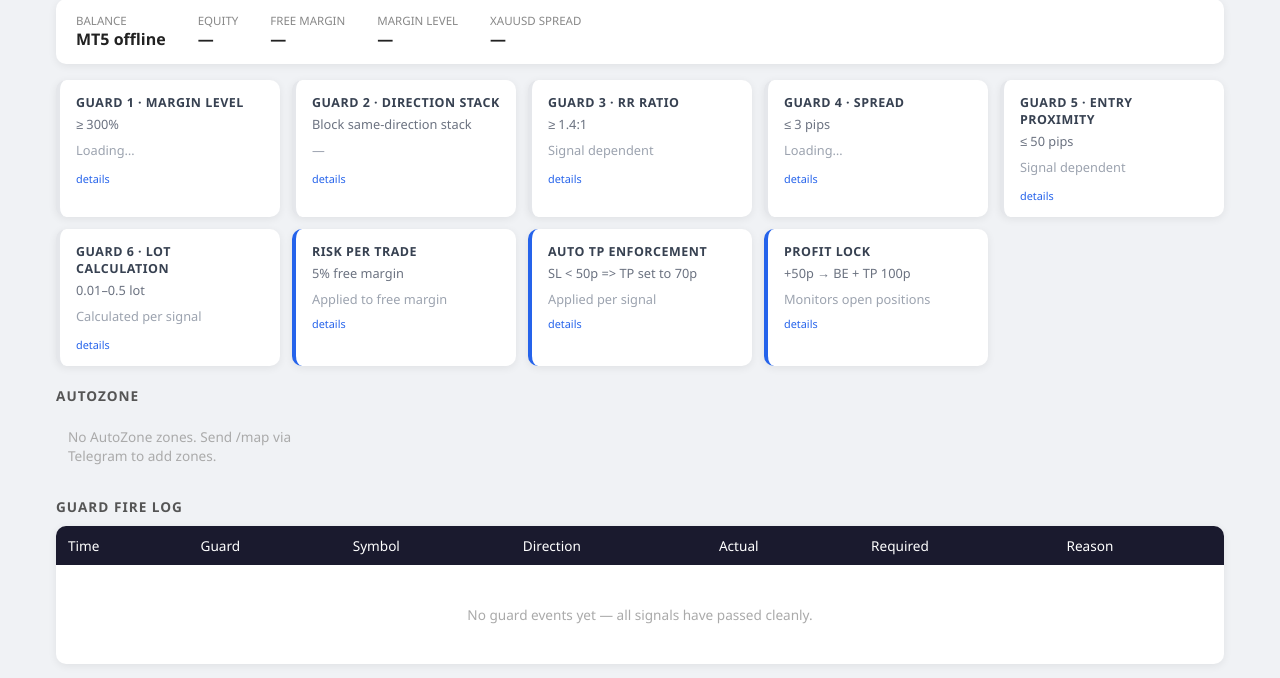
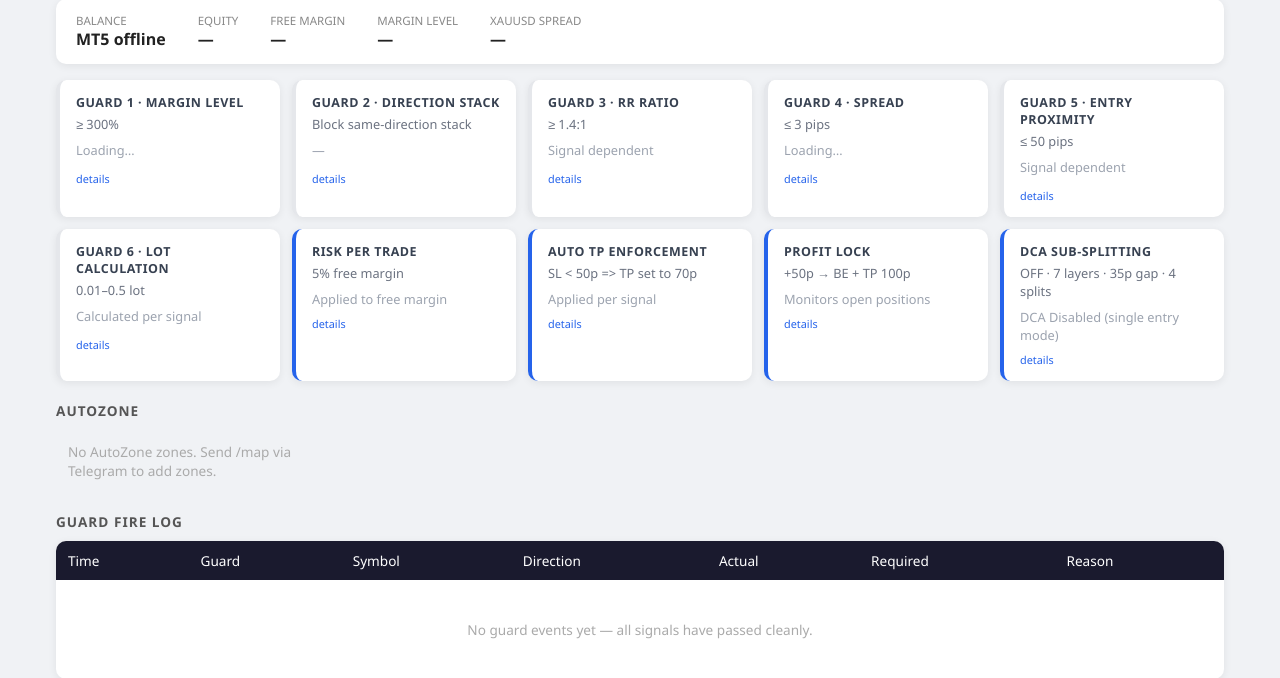
Before and after one commit to jerzagit/botsignal, a Flask app: page / in a window 1280 px wide. Shown: the part 393-1071 px from the top of the page. Run offline with Flask 3, Linux system fonts and the light colour scheme; data that the repository does not hold is empty.

Commit message:
Update dashboard with dynamic sub-splitting info and DCA estimate
- Add DCA Sub-Splitting info card with scaling examples and TP cycling
- Add live DCA estimate to account bar (layers × splits × sub_lot)
- Update Guard 6, Risk, Profit Lock detail panels for sub-order context
- API returns DCA config + live estimated breakdown from current margin

Co-Authored-By: Claude Opus 4.6 <noreply@anthropic.com>

```diff
--- a/dashboard/app.py
+++ b/dashboard/app.py
@@ -24,6 +24,7 @@ from core.config import (
     SL_MIN_PIPS, TP_ENFORCE_PIPS, RISK_PERCENT, MIN_LOT, MAX_LOT,
     MT5_SYMBOL_SUFFIX, SL_PIP_SIZE, ENV_MODE, MAP_ENABLED,
     PROFIT_LOCK_ENABLED, PROFIT_LOCK_PIPS, PROFIT_LOCK_TP_PIPS,
+    LAYER_MODE, LAYER_COUNT, LAYER2_PIPS, MAX_SUB_SPLITS,
 )
 from dashboard.poller import start_poller
 
@@ -191,6 +192,14 @@ def api_guards_config():
             "threshold": f"+{PROFIT_LOCK_PIPS}p → BE + TP {PROFIT_LOCK_TP_PIPS}p",
             "enabled": PROFIT_LOCK_ENABLED,
         },
+        "dca": {
+            "enabled":        LAYER_MODE,
+            "max_layers":     LAYER_COUNT,
+            "layer_gap_pips": LAYER2_PIPS,
+            "max_sub_splits": MAX_SUB_SPLITS,
+            "min_lot":        MIN_LOT,
+            "threshold":      f"{'ON' if LAYER_MODE else 'OFF'} · {LAYER_COUNT} layers · {LAYER2_PIPS}p gap · {MAX_SUB_SPLITS} splits",
+        },
     })
 
 
@@ -218,6 +227,27 @@ def api_guards_live():
         spread_pips = round((tick.ask - tick.bid) / SL_PIP_SIZE, 2) if tick else None
         margin_level = round(acc.margin_level, 1) if acc and acc.margin > 0 else None
 
+        # Estimate DCA breakdown from current free margin (assuming ~50p SL, XAUUSD)
+        dca_estimate = None
+        if acc and LAYER_MODE:
+            free = acc.margin_free
+            # Rough lot estimate: (free × risk%) / (50 SL × $10 pip_value)
+            est_total_lot = round(free * RISK_PERCENT / (50 * 10), 2)
+            if est_total_lot >= MIN_LOT:
+                est_layers = min(LAYER_COUNT, max(1, int(est_total_lot / MIN_LOT)))
+                est_lot_per_layer = round(est_total_lot / est_layers, 2)
+                est_affordable = max(1, int(est_lot_per_layer / MIN_LOT))
+                est_splits = min(est_affordable, MAX_SUB_SPLITS)
+                est_sub_lot = max(MIN_LOT, round(est_lot_per_layer / est_splits, 2))
+                dca_estimate = {
+                    "total_lot":     est_total_lot,
+                    "layers":        est_layers,
+                    "lot_per_layer": est_lot_per_layer,
+                    "splits":        est_splits,
+                    "sub_lot":       est_sub_lot,
+                    "total_orders":  est_layers * est_splits,
+                }
+
         return jsonify({
             "margin_level":    margin_level,
             "margin_level_ok": margin_level is None or margin_level >= MIN_MARGIN_LEVEL,
@@ -226,6 +256,7 @@ def api_guards_live():
             "balance":         round(acc.balance, 2) if acc else None,
             "equity":          round(acc.equity, 2)  if acc else None,
             "free_margin":     round(acc.margin_free, 2) if acc else None,
+            "dca_estimate":    dca_estimate,
         })
     except Exception as e:
         return jsonify({"error": str(e)}), 500
--- a/dashboard/templates/index.html
+++ b/dashboard/templates/index.html
@@ -257,6 +257,10 @@
     <div class="item"><span class="lbl">Free Margin</span><span class="val" id="acc-free">—</span></div>
     <div class="item"><span class="lbl">Margin Level</span><span class="val" id="acc-margin-level">—</span></div>
     <div class="item"><span class="lbl">XAUUSD Spread</span><span class="val" id="acc-spread">—</span></div>
+    <div class="item" id="dca-estimate-item" style="display:none;border-left:2px solid #e5e7eb;padding-left:16px;">
+      <span class="lbl">Est. DCA Split</span>
+      <span class="val" id="acc-dca-estimate" style="font-size:0.85rem;">—</span>
+    </div>
   </div>
 
   <!-- Guard cards (6 guards + 2 info cards) -->
@@ -337,12 +341,14 @@ DCA L2+: Always skipped (enters 35p deeper by design)</div>
       <div class="g-status" id="gc-lot_calc-status"></div>
       <div class="g-toggle" onclick="toggleDetail(this)">details</div>
       <div class="g-detail">
-        Blocks if calculated lot is 0 — account too small for even MIN_LOT. Lot = (free_margin × risk%) / (SL_pips × pip_value). In DCA mode, further split by layers and TPs.
-        <div class="scenario">PASS: $1000 margin, 10% risk, 45p SL → 0.23 lot
-  DCA: 0.23 / 2 layers = 0.12/layer
-  TP split: 0.12 / 2 TPs = 0.06 per sub-order ✓
-BLOCK: $50 margin, 10% risk, 100p SL → 0.005 lot
-  Below MIN_LOT 0.01 → blocked</div>
+        Blocks if calculated lot is 0 — account too small for even MIN_LOT. Lot = (free_margin × risk%) / (SL_pips × pip_value). In DCA mode, split by layers then dynamically sub-split per layer.
+        <div class="scenario">PASS: $1000 margin, 10% risk, 45p SL → 0.22 lot
+  DCA: 0.22 / 7 layers = 0.03/layer
+  Sub-split: min(3, MAX_SUB_SPLITS) = 3
+  → 3 sub-orders × 0.01 per layer ✓
+PASS: $500, 0.12 lot / 7 layers = 0.02
+  → 2 sub-orders × 0.01 per layer ✓
+BLOCK: $50 margin → 0.005 lot < MIN_LOT → blocked</div>
       </div>
     </div>
     <div class="guard-card info">
@@ -353,10 +359,11 @@ BLOCK: $50 margin, 10% risk, 100p SL → 0.005 lot
       <div class="g-detail">
         Maximum percentage of free margin risked per signal. All layers combined worst-case loss stays within this budget. Lot is calculated once at signal arrival using entry_mid.
         <div class="scenario">$1000 free margin × 10% = $100 max risk
-Total lot sized to lose ~$100 if all layers hit SL
+Total lot → split across 7 layers → 4 sub-orders each
+All 28 sub-orders combined SL loss ≈ $100
 L1 risks more (enters far from SL)
-L2 risks less (enters close to SL)
-Combined ≈ budget</div>
+L2+ risks less (enters closer to SL)
+Combined ≈ budget (within ~2% overage)</div>
       </div>
     </div>
     <div class="guard-card info">
@@ -378,14 +385,32 @@ SL = 60p → no adjustment, use Hafiz's TP as-is</div>
       <div class="g-live na" id="gc-profitlock-live">Monitors open positions</div>
       <div class="g-toggle" onclick="toggleDetail(this)">details</div>
       <div class="g-detail">
-        When any bot position runs +50 pips profit, SL moves to breakeven (risk-free) and TP pushes to +100p from entry. Checked every 60s. Each TP-split sub-order is handled independently.
-        <div class="scenario">SELL entry @ 5024, TP1=5018 (60p), TP2=5016 (80p)
-Sub-order 1 (TP1): hits 5018 at +60p → closes normally
-Sub-order 2 (TP2): at +50p → Profit Lock fires!
-  SL: 5029 → 5024 (breakeven, risk-free)
-  TP: 5016 → 4914 (+100p from entry)
-  → Price reverses? Closes at $0 loss
-  → Price runs? Hits +100p profit!</div>
+        When any bot position runs +50 pips profit, SL moves to breakeven (risk-free) and TP pushes to +100p from entry. Checked every 60s. Each sub-order is handled independently.
+        <div class="scenario">SELL entry @ 5024, 4 sub-orders:
+Sub 1 (TP1): hits TP at +60p → closes normally
+Sub 2 (TP2): hits TP at +80p → closes normally
+Sub 3 (TP1): at +50p → Profit Lock fires!
+  SL: 5029 → 5024 (breakeven)
+  TP: 5018 → 4914 (+100p from entry)
+Sub 4 (TP2): same treatment independently</div>
+      </div>
+    </div>
+    <div class="guard-card info" id="gc-dca">
+      <div class="g-title">DCA Sub-Splitting</div>
+      <div class="g-threshold" id="gc-dca-thresh">—</div>
+      <div class="g-live na" id="gc-dca-live">Calculated per signal</div>
+      <div class="g-toggle" onclick="toggleDetail(this)">details</div>
+      <div class="g-detail">
+        Each DCA layer is dynamically split into sub-orders based on your margin. More margin = more sub-orders (up to MAX_SUB_SPLITS cap). Sub-orders cycle through signal TPs: TP1, TP2, TP1, TP2.
+        <div class="scenario">Formula: splits = min(lot_per_layer / MIN_LOT, MAX_SUB_SPLITS)
+
+$200 free → 0.03/layer → 3 splits × 0.01
+$500 free → 0.06/layer → 4 splits × 0.02 (capped)
+$1000 free → 0.11/layer → 4 splits × 0.03 (capped)
+$100 free → 0.01/layer → 1 split × 0.01
+
+TP cycling (4 splits, 2 TPs):
+  Sub1→TP1, Sub2→TP2, Sub3→TP1, Sub4→TP2</div>
       </div>
     </div>
   </div>
@@ -663,6 +688,15 @@ Sub-order 2 (TP2): at +50p → Profit Lock fires!
           }
         }
 
+        // DCA config card
+        set('gc-dca-thresh', d.dca?.threshold || '—');
+        if (d.dca && !d.dca.enabled) {
+          const dcaCard = document.getElementById('gc-dca');
+          if (dcaCard) {
+            document.getElementById('gc-dca-live').textContent = 'DCA Disabled (single entry mode)';
+          }
+        }
+
         // Environment badge
         const envBadge = document.getElementById('env-badge');
         if (d.env_mode === 'live') {
@@ -742,6 +776,23 @@ Sub-order 2 (TP2): at +50p → Profit Lock fires!
           spStat.textContent = d.spread_ok ? '✓ PASS' : '✗ BLOCK';
           spStat.className   = 'g-status ' + (d.spread_ok ? 'ok' : 'bad');
           spCard.classList.add(d.spread_ok ? 'pass' : 'block');
+        }
+
+        // DCA estimate from live margin
+        const dcaItem = document.getElementById('dca-estimate-item');
+        const dcaEl   = document.getElementById('acc-dca-estimate');
+        const dcaLive = document.getElementById('gc-dca-live');
+        if (d.dca_estimate) {
+          const e = d.dca_estimate;
+          const txt = `${e.layers}L × ${e.splits}s × ${e.sub_lot} = ${e.total_orders} orders`;
+          dcaEl.textContent = txt;
+          dcaItem.style.display = '';
+          if (dcaLive) {
+            dcaLive.textContent = `${e.total_lot} lot → ${e.layers} layers × ${e.splits} splits × ${e.sub_lot}`;
+            dcaLive.className = 'g-live ok';
+          }
+        } else {
+          dcaItem.style.display = 'none';
         }
       })
       .catch(() => {
```
Also changed, not shown: core/layer_watcher.py (+5 -4 lines).
